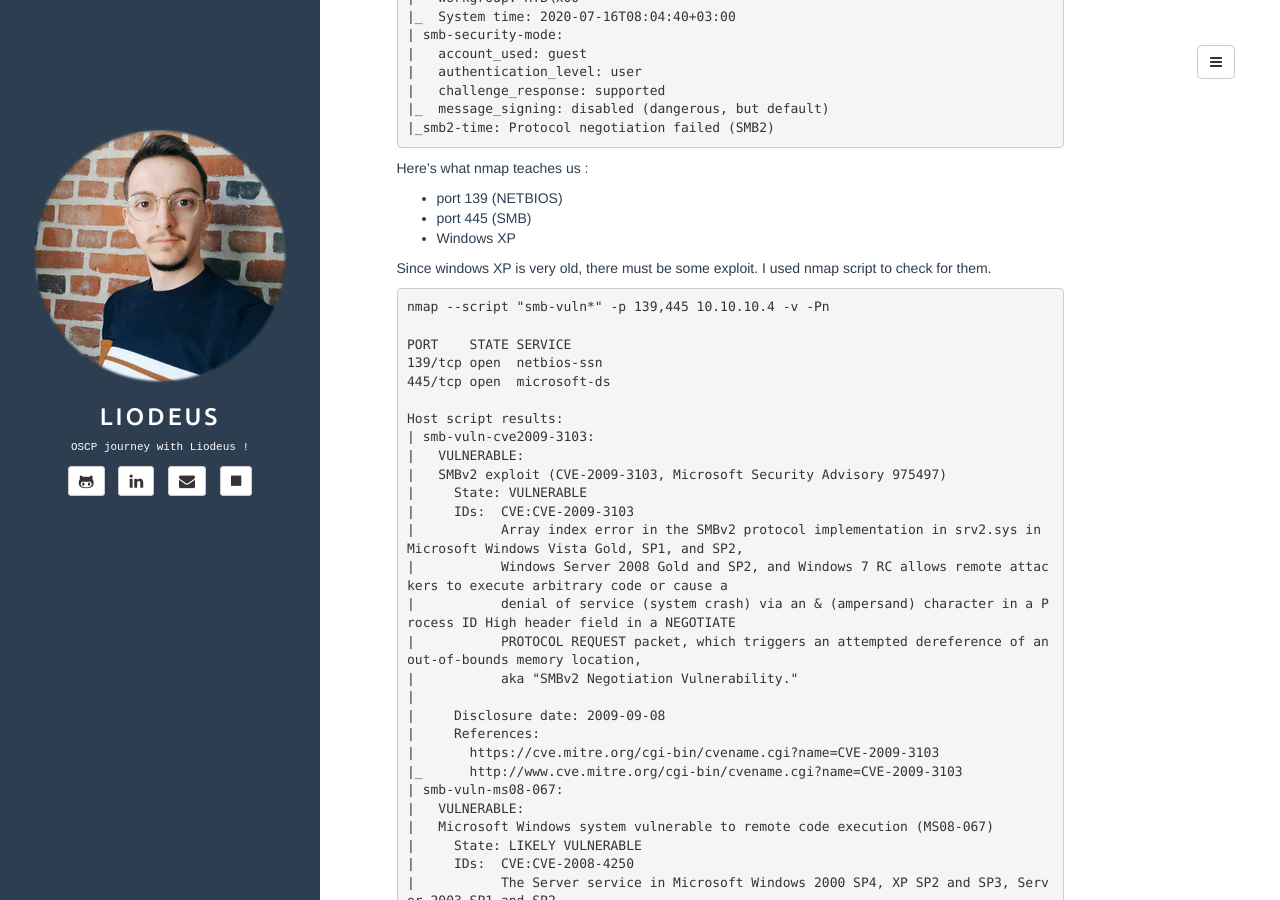
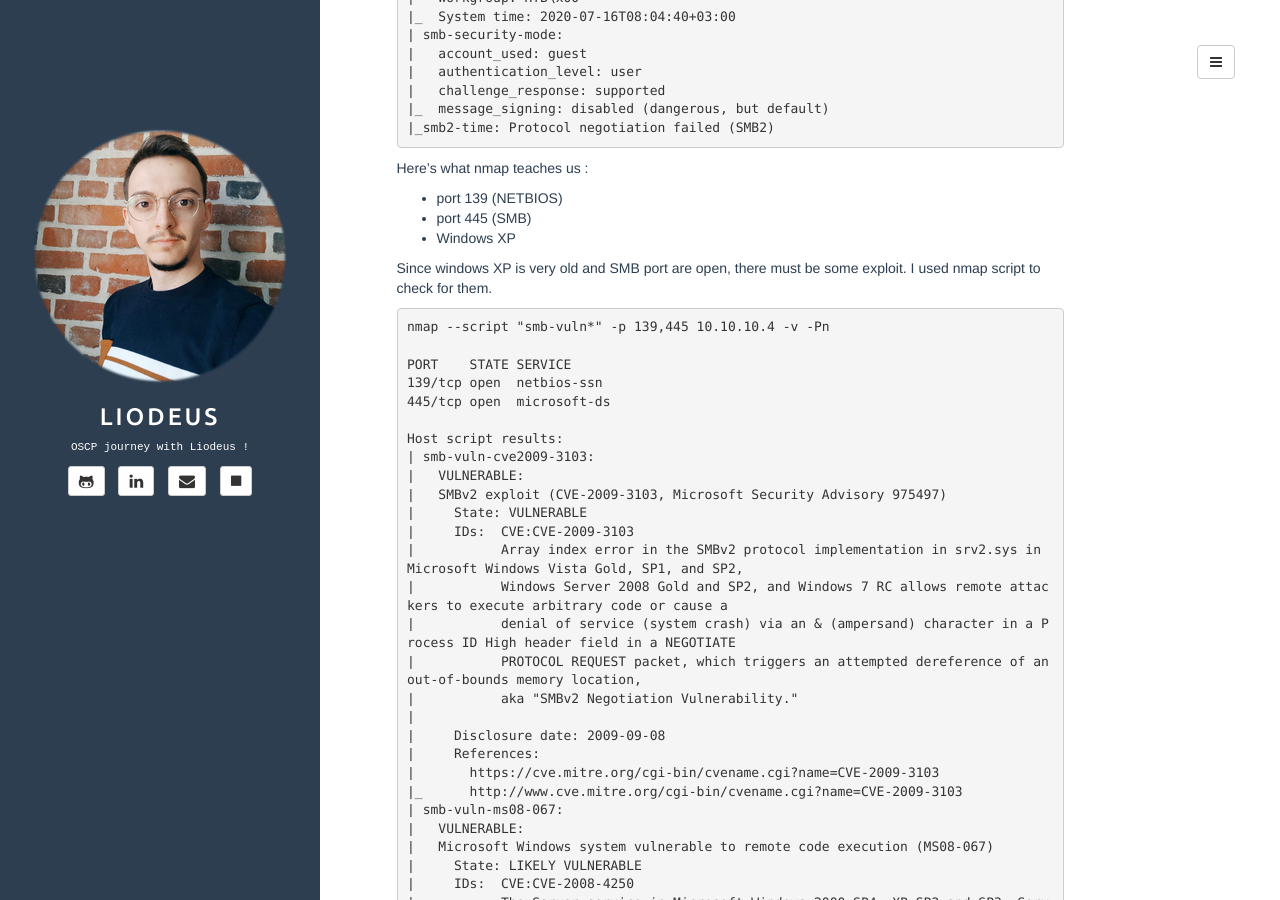
Before and after one commit to Liodeus/liodeus.github.io, a Jekyll site: the page built from _posts/2020-07-16-legacy.md, in a window 1280 px wide and 900 px high, scrolled down 1348 px. Built offline with Jekyll 4.4.1, drawn with Linux system fonts in a browser that asks for light colours.

Commit message:
Update 2020-07-16-legacy.md

````diff
--- a/_posts/2020-07-16-legacy.md
+++ b/_posts/2020-07-16-legacy.md
@@ -66,7 +66,7 @@
 - port 445 (SMB)
 - Windows XP
 
-Since windows XP is very old, there must be some exploit. I used nmap script to check for them.
+Since windows XP is very old and SMB port are open, there must be some exploit. I used nmap script to check for them.
 
 ```
 nmap --script "smb-vuln*" -p 139,445 10.10.10.4 -v -Pn
````
